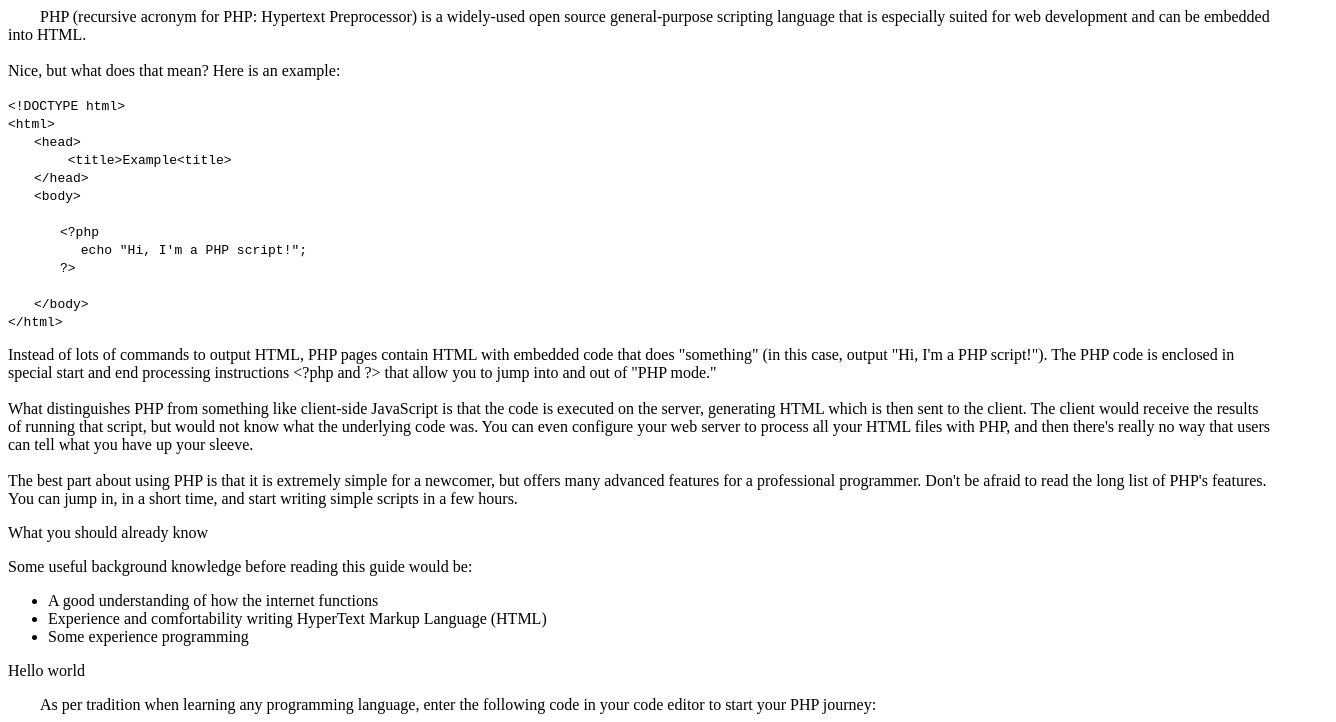
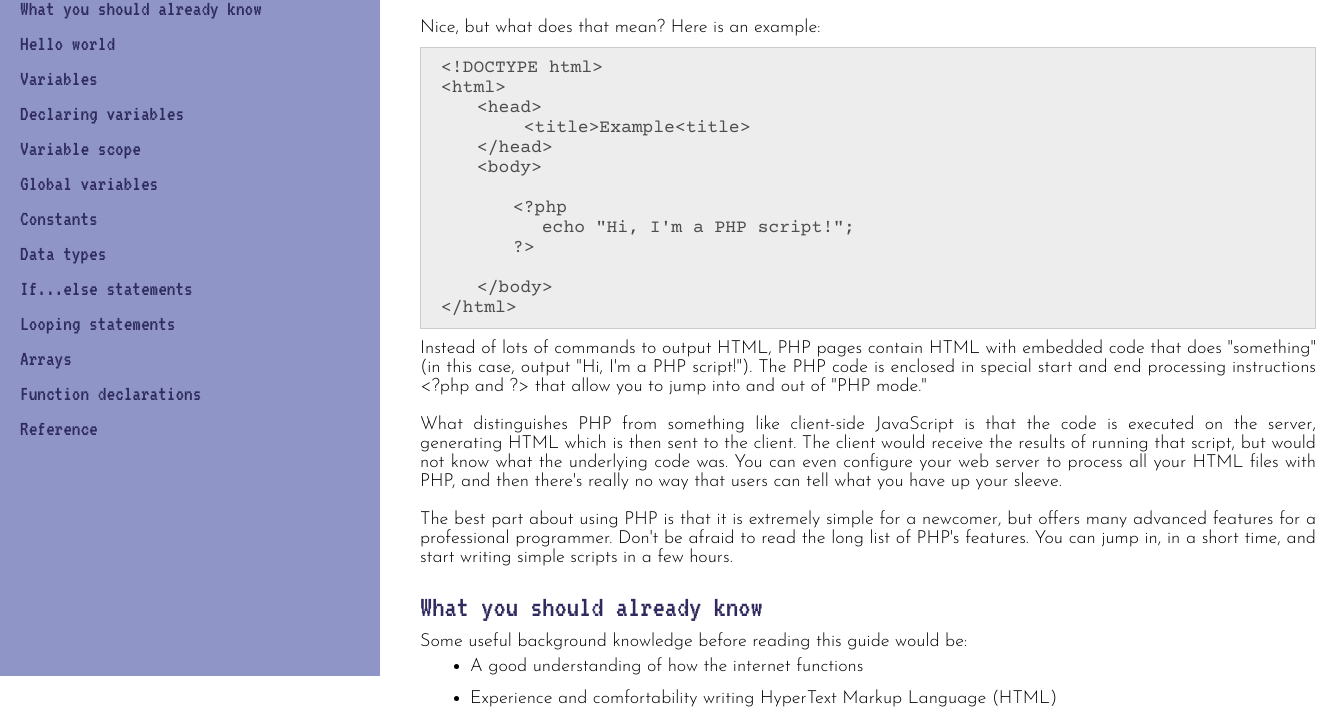
Before and after one commit to Davlee1/PHP-documentation-page, a plain HTML site: page PHP_doc.HTML in a window 1280 px wide. Shown: the part 124-846 px from the top of the page, 1336 px wide, since content can reach past the window. Drawn offline with nearby package versions, Linux system fonts and the light colour scheme.

Commit message:
Update PHP_doc.HTML

```diff
--- a/PHP_doc.HTML
+++ b/PHP_doc.HTML
@@ -1,6 +1,7 @@
 <!DOCTYPE html>
 <html>
 
+<link rel="stylesheet" href="PHP_doc.css">
 <script src="https://kit.fontawesome.com/b7567ef832.js" crossorigin="anonymous"></script>
 
 <nav id="navbar">
```
